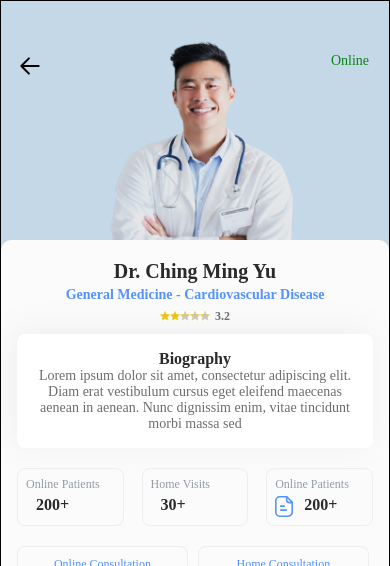
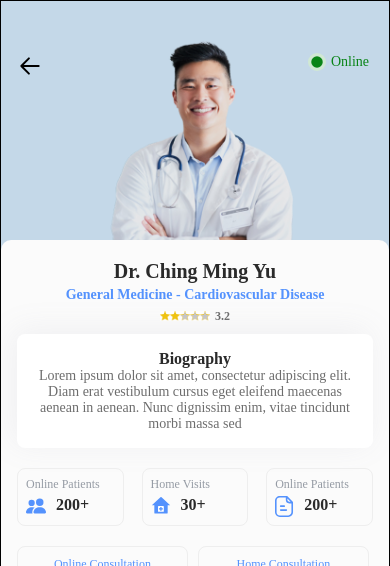
Before and after one commit to Aaslan01/MyDoctor, a React Native app: screen /DoctorDetails in a window 390 px wide. Shown: the top 566 px of the page. Built offline with nearby package versions, Linux system fonts and the light colour scheme.

Commit message:
UnCommented

```diff
--- a/src/screens/DoctorDetails.tsx
+++ b/src/screens/DoctorDetails.tsx
@@ -206,7 +206,7 @@ const DoctorDetails = () => {
             Online Patients
           </Text>
           <View style={[StyleGuide.fdr, StyleGuide.mt4]}>
-            {/* <Peoples /> */}
+            <Peoples />
             <Text
               style={[
                 StyleGuide.semiBold16,
@@ -231,7 +231,7 @@ const DoctorDetails = () => {
             Home Visits
           </Text>
           <View style={[StyleGuide.fdr, StyleGuide.mt4]}>
-            {/* <HomeB /> */}
+            <HomeB />
             <Text
               style={[
                 StyleGuide.semiBold16,
@@ -319,7 +319,7 @@ const DoctorDetails = () => {
                     : '20%',
               },
             ]}>
-            {/* <ColorStatus /> */}
+            <ColorStatus />
             <Text
               style={[
                 StyleGuide.regular14,
```
